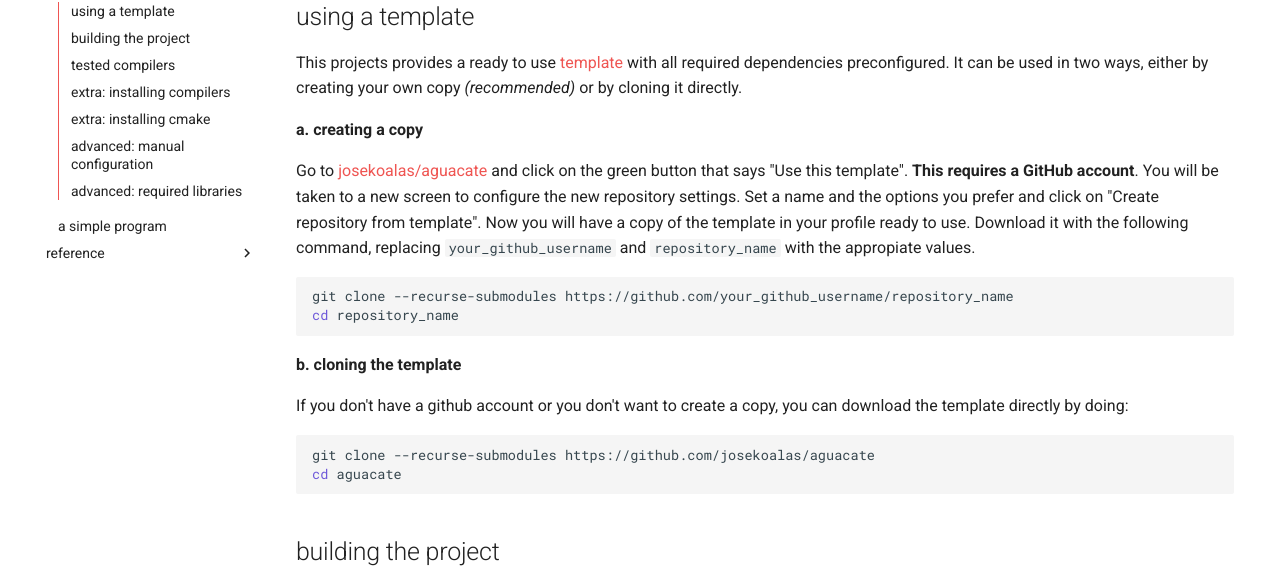
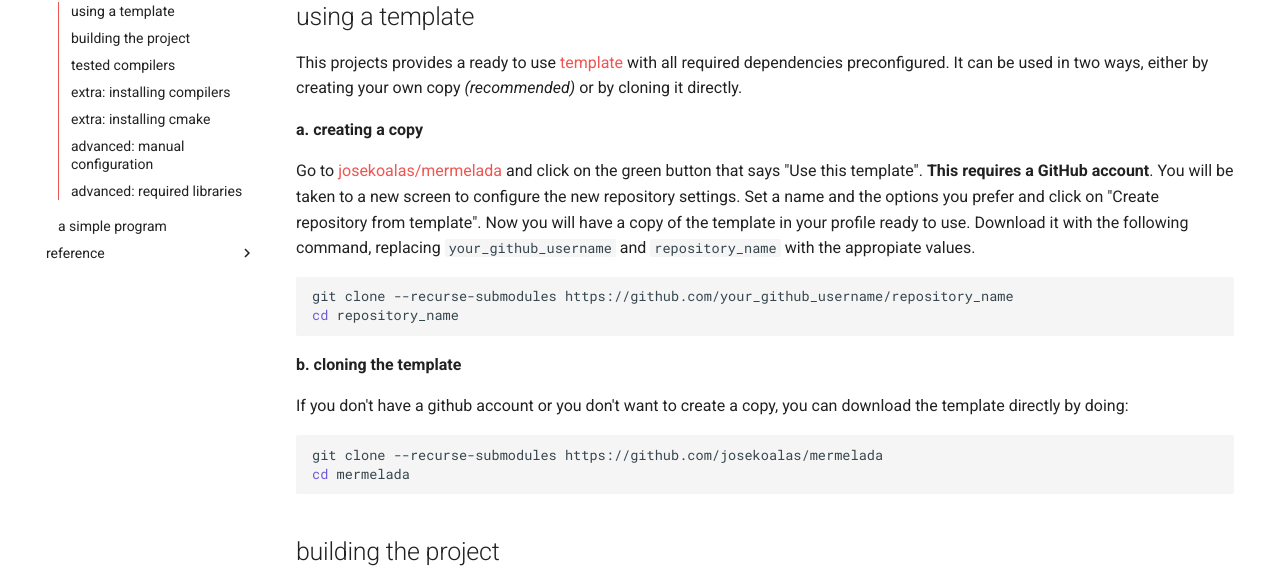
Before and after one commit to eerii/fresa, an MkDocs documentation site: the page built from docs/getting_started/building.md, in a window 1280 px wide and 900 px high. Shown: the part 181-752 px from the top of the window. Built offline with MkDocs 1.6.1 and Material for MkDocs 9.7.7, drawn with Linux system fonts in a browser that asks for light colours; comment, search, counter and statistics services are not loaded; the version menu is left out.

Commit message:
[0.4.5] Renamed Aguacate to Mermelada 🍓

````diff
--- a/docs/getting_started/building.md
+++ b/docs/getting_started/building.md
@@ -2,11 +2,11 @@
 
 ## using a template
 
-This projects provides a ready to use [template](https://github.com/josekoalas/aguacate) with all required dependencies preconfigured. It can be used in two ways, either by creating your own copy _(recommended)_ or by cloning it directly.
+This projects provides a ready to use [template](https://github.com/josekoalas/mermelada) with all required dependencies preconfigured. It can be used in two ways, either by creating your own copy _(recommended)_ or by cloning it directly.
 
 **a. creating a copy**
 
-Go to [josekoalas/aguacate](https://github.com/josekoalas/aguacate) and click on the green button that says "Use this template". **This requires a GitHub account**. You will be taken to a new screen to configure the new repository settings. Set a name and the options you prefer and click on "Create repository from template". Now you will have a copy of the template in your profile ready to use. Download it with the following command, replacing `your_github_username` and `repository_name` with the appropiate values.
+Go to [josekoalas/mermelada](https://github.com/josekoalas/mermelada) and click on the green button that says "Use this template". **This requires a GitHub account**. You will be taken to a new screen to configure the new repository settings. Set a name and the options you prefer and click on "Create repository from template". Now you will have a copy of the template in your profile ready to use. Download it with the following command, replacing `your_github_username` and `repository_name` with the appropiate values.
 
 ```sh
 git clone --recurse-submodules https://github.com/your_github_username/repository_name
@@ -18,8 +18,8 @@ cd repository_name
 If you don't have a github account or you don't want to create a copy, you can download the template directly by doing:
 
 ```sh
-git clone --recurse-submodules https://github.com/josekoalas/aguacate
-cd aguacate
+git clone --recurse-submodules https://github.com/josekoalas/mermelada
+cd mermelada
 ```
 
 ## building the project
````
Also changed, not shown: CHANGELOG.md (+1 -0 lines), README.md (+1 -1 lines), docs/reference/config.md (+3 -3 lines), docs/reference/math.md (+1 -1 lines), docs/reference/types.md (+1 -1 lines), 2 other files.
